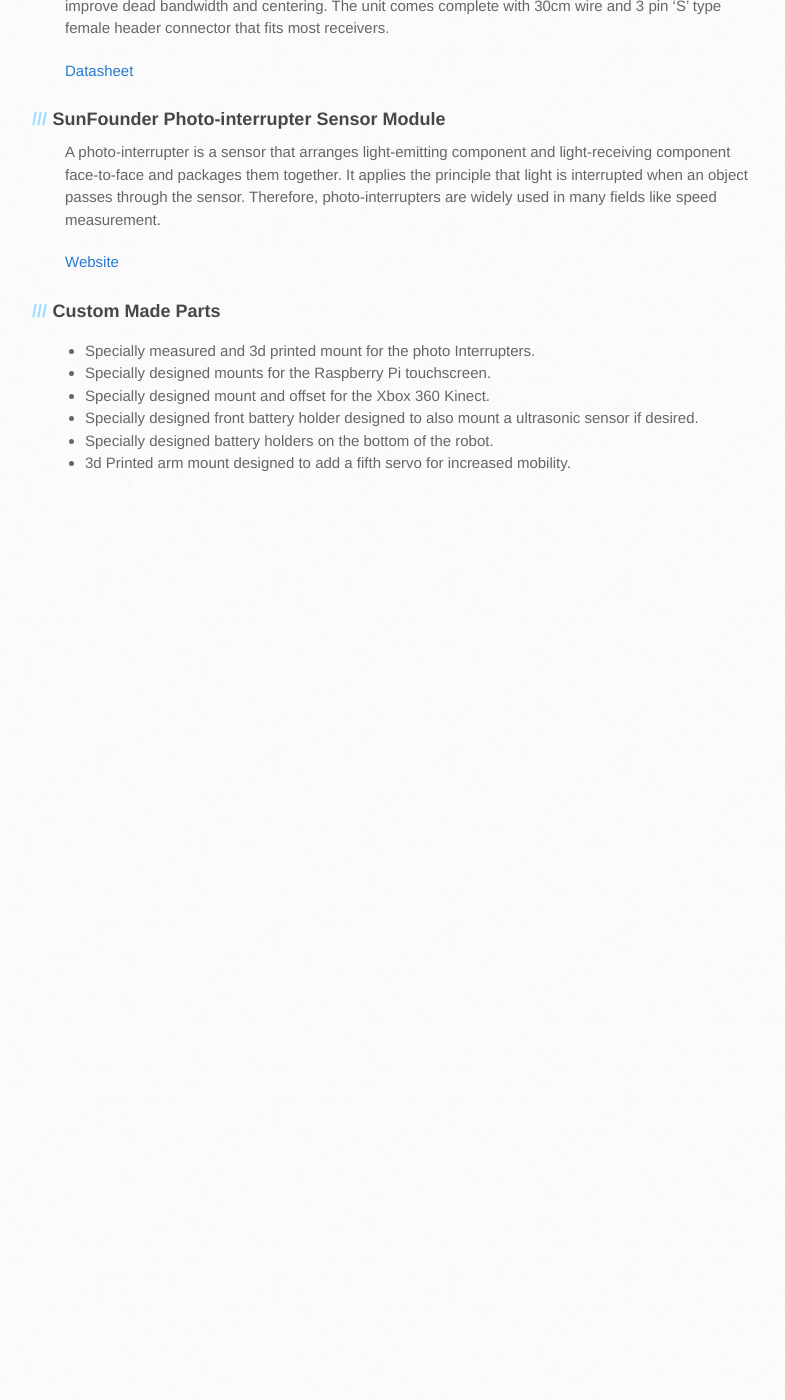
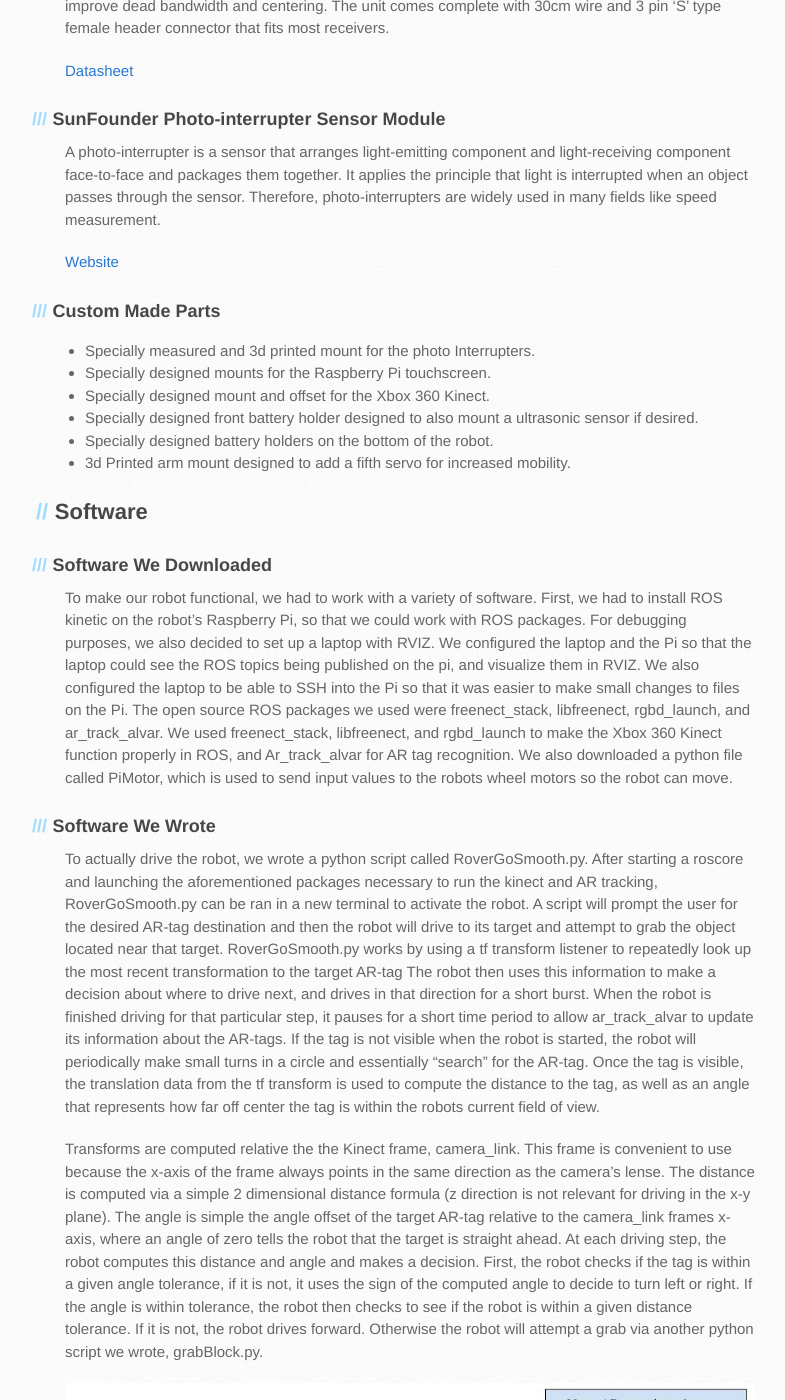
Before and after one commit to raymondbacco/106Arobot, a Jekyll site: the page built from docs/implementation.md, in a window 1280 px wide and 1400 px high, scrolled down 1941 px. Shown: the whole window, without its empty margins (105-890 px from the left). Built offline with Jekyll 4.4.1, drawn with Linux system fonts in a browser that asks for light colours; our own code applies the rules of GitHub Pages for plain Markdown files; the repository's description, which GitHub fills in, is left out; before the commit the page ends 2458 px from its top, so only the background shows below that; some of the changed text lies outside the part shown.

Commit message:
Update implementation.md

```diff
--- a/docs/implementation.md
+++ b/docs/implementation.md
@@ -55,3 +55,29 @@
 * Specially designed front battery holder designed to also mount a ultrasonic sensor if desired.
 * Specially designed battery holders on the bottom of the robot.
 * 3d Printed arm mount designed to add a fifth servo for increased mobility.
+
+## Software
+
+### Software We Downloaded
+
+To make our robot functional, we had to work with a variety of software. First, we had to install ROS kinetic on the robot's Raspberry Pi, so that we could work with ROS packages. For debugging purposes, we also decided to set up a laptop with RVIZ. We configured the laptop and the Pi so that the laptop could see the ROS topics being published on the pi, and visualize them in RVIZ. We also configured the laptop to be able to SSH into the Pi so that it was easier to make small changes to files on the Pi. The open source ROS packages we used were freenect_stack,  libfreenect,  rgbd_launch, and ar_track_alvar. We used freenect_stack, libfreenect, and rgbd_launch to make the Xbox 360 Kinect function properly in ROS, and Ar_track_alvar for AR tag recognition. We also downloaded a python file called PiMotor, which is used to send input values to the robots wheel motors so the robot can move.
+
+### Software We Wrote
+
+To actually drive the robot, we wrote a python script called RoverGoSmooth.py. After starting a roscore and launching the aforementioned packages necessary to run the kinect and AR tracking, RoverGoSmooth.py can be ran in a new terminal to activate the robot. A script will prompt the user for the desired AR-tag destination and then the robot will drive to its target and attempt to grab the object located near that target. RoverGoSmooth.py works by using a tf transform listener to repeatedly look up the most recent transformation to the target AR-tag The robot then uses this information to make a decision about where to drive next, and drives in that direction for a short burst. When the robot is finished driving for that particular step, it pauses for a short time period to allow ar_track_alvar to update its information about the AR-tags. If the tag is not visible when the robot is started, the robot will periodically make small turns in a circle and essentially “search” for the AR-tag. Once the tag is visible, the translation data from the tf transform is used to compute the distance to the tag, as well as an angle that represents how far off center the tag is within the robots current field of view.
+
+Transforms are computed relative the the Kinect frame, camera_link. This frame is convenient to use because the x-axis of the frame always points in the same direction as the camera’s lense. The distance is computed via a simple 2 dimensional distance formula (z direction is not relevant for driving in the x-y plane). The angle is simple the angle offset of the target AR-tag relative to the camera_link frames x-axis, where an angle of zero tells the robot that the target is straight ahead. At each driving step, the robot computes this distance and angle and makes a decision. First, the robot checks if the tag is within a given angle tolerance, if it is not, it uses the sign of the computed angle to decide to turn left or right. If the angle is within tolerance, the robot then checks to see if the robot is within a given distance tolerance. If it is not, the robot drives forward. Otherwise the robot will attempt a grab via another python script we wrote, grabBlock.py.
+
+![TF Calculation Diagram](/assets/robot_images/rover_tf_calculation_diagram.jpg)
+
+When the robot is actually moving, it needs to either drive straight or turn accurately. To accomplish this, we implemented a very simple proportional controller that uses photo interrupters to compute approximately how far each wheel has turned. The controller then attempts to adjust the input of one wheel while holding the other input constant so that the two wheels always travel an equal distance so that the robot can drive straight. Note that because the robot drives in short bursts, this controller is mostly a safeguard, as the most important aspect for getting our robot to drive straight was calibrating the initial inputs to the wheels so that it at least starts off driving straight initially. Calibrating these inputs was done simply by trial and error.
+
+We also included some logic that prompts the robot to search for the target again if it loses sight of the tag while driving. The most recent previous known location of the tag is used to attempt to make an accurate choice about which direction to turn in this case. This python script could have been turned into an actual ROS node, but given how it functions we felt that this was unnecessary and overly complicated, so we decided to just keep it as a simple python script. The other script that we wrote, grabBlock.py applies inputs to the robot arm that causes it to reach out in front of the robot and attempt a grab. This code for this script is simply a sequence of hard coded inputs to the arm that causes the robot to attempt to grab whatever is currently in front of it.
+
+![TF Calculation Diagram](/assets/robot_images/rover_flow_chart.jpg)
+
+### System Overview
+
+Overall, our system works by continuously using the Kinect to collect image data. Ar_track_alvar then takes this data and computes which AR tags are visible. Tf then computes the transformations to each of the tags. While this is all happening, RoverGoSmooth.py can be ran with a particular AR tag selection. RoverGoSmooth.py then periodically looks up the transformation to the desired AR tag and makes a decision about which direction to move in. Once the robot is within the desired distance and angle tolerances relative to its desired AR tag, the attempts to grab the object at the AR tag via grabBlock.py
+
+![TF Calculation Diagram](/assets/robot_images/system_flow_chart.jpg)
```
